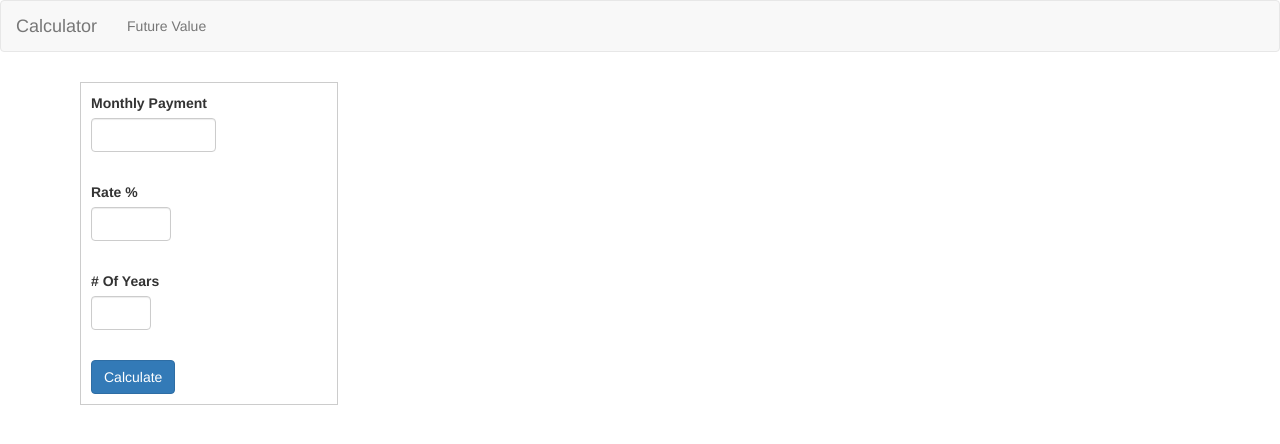
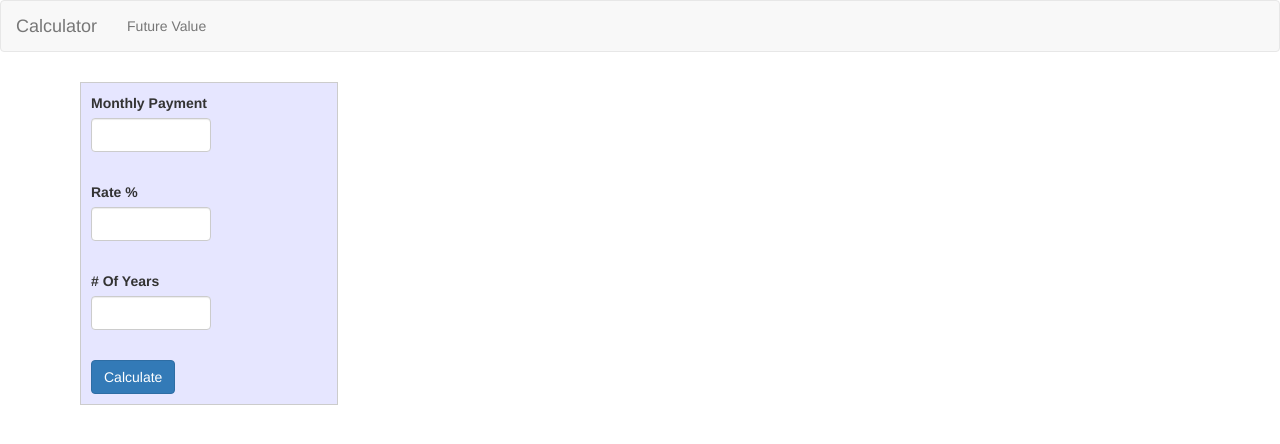
Before and after one commit to maccurt/calculator, an Angular app: page / in a window 1280 px wide. Shown: the top 444 px of the page. Built offline with nearby package versions, Linux system fonts and the light colour scheme.

Commit message:
fixed the error validation so it does not show the submit error when the form has already been submitted and there is another error, add colors to the sections, fix unit test, made the inputs the same size

```diff
--- a/src/app/future-value/future-value.component.html
+++ b/src/app/future-value/future-value.component.html
@@ -59,9 +59,9 @@
                                         <label id='interest'>{{futureValueResult.interest| currency:'USD':true:'1.2-2'}}</label>
                                     </td>
                                 </tr>
-                                <tr>
+                                <tr class='total-line'>
                                     <td>Future Value</td>
-                                    <td>
+                                    <td  >
                                         <label id='future-value'>{{futureValueResult.futureValue| currency:'USD':true:'1.2-2'}}</label>
                                     </td>
                                 </tr>
--- a/src/app/future-value/future-value.component.less
+++ b/src/app/future-value/future-value.component.less
@@ -5,25 +5,32 @@
 
 .future-value-input-section
 {
+    background-color: #e6e6ff;
     border: 1px solid #cccccc;
     padding: 10px;
+
+    input {
+        width: 120px;
+    }
 }
 
 
-#monthly-payment {
-    width: 125px;
-}
 
-#rate-percent {
-    width: 80px;
-}
 
-#years {
-    width: 60px;
-}
+// #monthly-payment {
+//     width: 125px;
+// }
+
+// #rate-percent {
+//     width: 80px;
+// }
+
+// #years {
+//     width: 60px;
+// }
 
 #calculate-result {
-
+    background-color: #e6ffe6;
     #future-value{
         font-size: x-large;
     }
--- a/src/app/future-value/future-value.component.ts
+++ b/src/app/future-value/future-value.component.ts
@@ -16,6 +16,7 @@ export class FutureValueComponent implements OnInit {
   monthlyPayment: number;
   futureValueResult: IFutureValueResult;
   showResults = false;
+  isSubmitError = false;
 
   constructor(public futureValueService: FutureValueService) {
     this.futureValueResult = <any>{}
@@ -27,18 +28,24 @@ export class FutureValueComponent implements OnInit {
     if (this.form.valid) {
       this.futureValueResult = this.futureValueService
         .monthlyPaymentsWithDetail(this.ratePercent, this.years, this.monthlyPayment);
+      this.isSubmitError = false;
+    }
+    else {
+      this.isSubmitError = true;
     }
 
     this.showResults = this.form.valid;
   }
 
   showSubmitError = () => {
-    var result = !this.form.valid && this.form.submitted;
+    var result = !this.form.valid && this.form.submitted && this.isSubmitError;
     return result;
   }
 
   showValidationError = (control: AbstractControl) => {
-    var showError = control.invalid && control.touched;
+    //TODO I wish I could get the form passed in because I want to make this
+    //generic in the future so other controls can use it. Don't fret over it now
+    var showError = control.invalid && (control.touched || this.form.submitted)
     return showError;
   }
 }
--- a/src/styles.less
+++ b/src/styles.less
@@ -22,3 +22,8 @@
         }
     }
 }
+// TODO can we move this into a less file called table, or numeric display, etc.
+.total-line{
+    border-top:2px solid black;
+    font-weight: bold;
+}
```
Also changed, not shown: package.json (line endings or trailing spaces), 1 other file (tests, documents, lock files or other folders).
